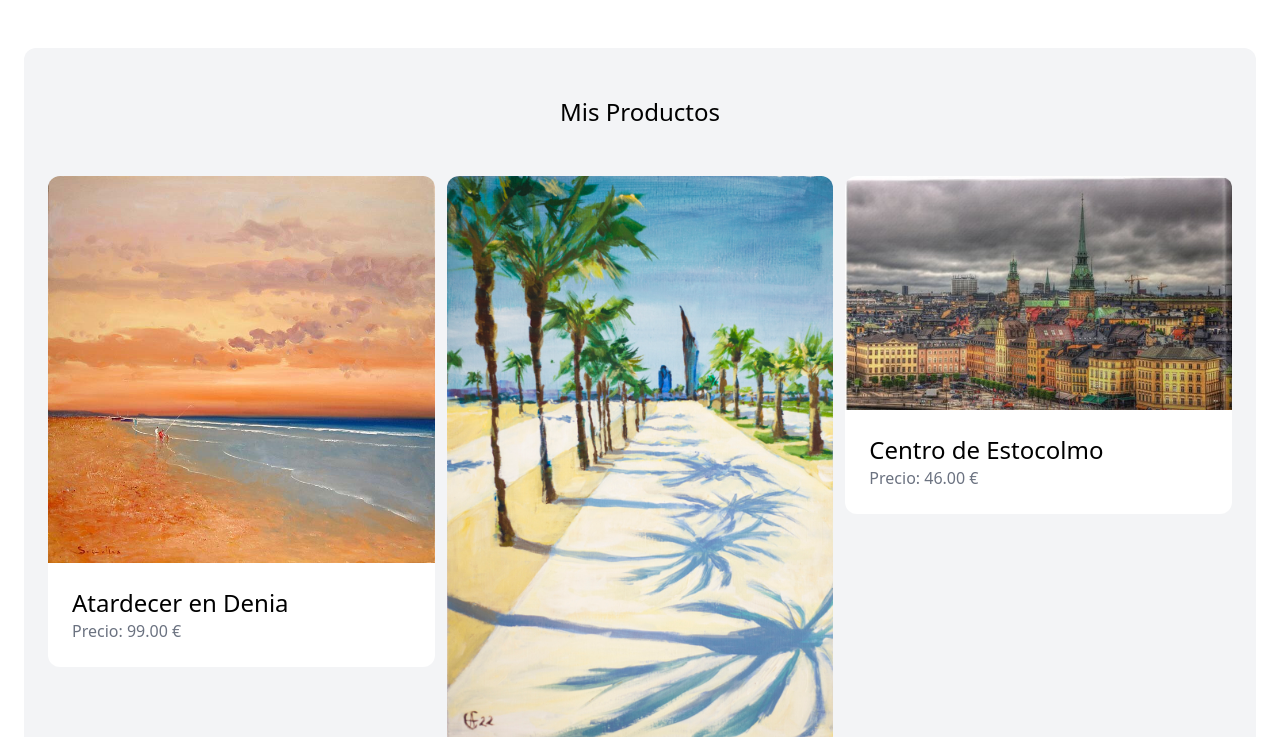
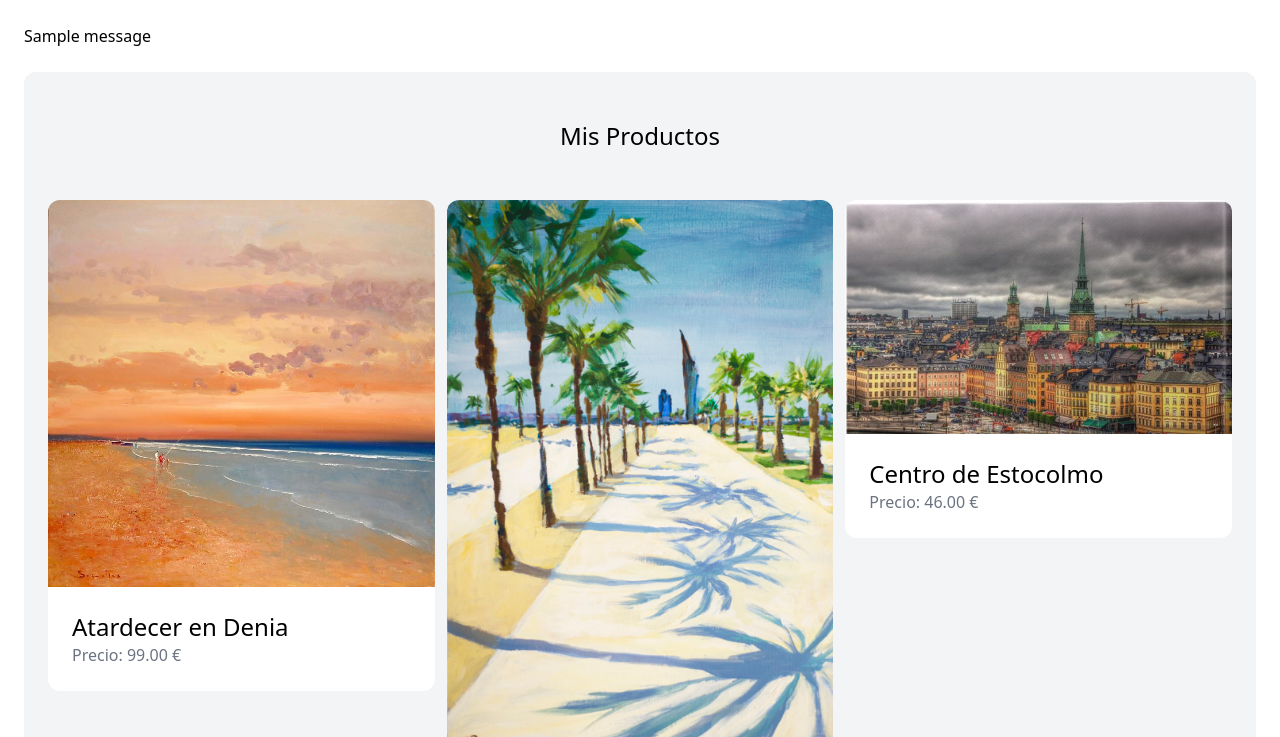
Before and after one commit to Yuuta094/PGPI-G2.12, a Django app: page /dashboard/ in a window 1280 px wide. Shown: the part 81-818 px from the top of the page. Run offline with Django 4.2, Linux system fonts and the light colour scheme; a user stored in the database is signed in; data comes from the database, SQL or seed files in the repository; both versions use the stored data as it was after the commit; tables that the repository leaves empty hold one stand-in row (values such as "Sample post"); one stand-in notice (Sample message) is shown; some libraries are stand-ins or nearby versions.

Commit message:
Se ha arregaldo que solo los admin puedan acceder a la pagina de dashboard

```diff
--- a/artUS/artus/artus/settings.py
+++ b/artUS/artus/artus/settings.py
@@ -47,7 +47,7 @@ INSTALLED_APPS = [
     'product',
     'shoppingCart',
 ]
-
+MESSAGE_STORAGE = 'django.contrib.messages.storage.fallback.FallbackStorage'
 MIDDLEWARE = [
     'django.middleware.security.SecurityMiddleware',
     'django.contrib.sessions.middleware.SessionMiddleware',
--- a/artUS/artus/dashboard/templates/dashboard/index.html
+++ b/artUS/artus/dashboard/templates/dashboard/index.html
@@ -3,6 +3,13 @@
 {% block title %}Dashboard{% endblock %}
 
 {% block content %}
+    {% if messages %}
+        {% for message in messages %}
+            <div>
+             {{ message }}
+            </div>
+        {% endfor %}
+    {% endif %}
     <div class="mt-6 px-6 py-12 bg-gray-100 rounded-xl">
         <h2 class="mb-12 text-2xl text-center">Mis Productos</h2>
 
--- a/artUS/artus/dashboard/views.py
+++ b/artUS/artus/dashboard/views.py
@@ -1,20 +1,17 @@
 from django.shortcuts import render, redirect, get_object_or_404
 from django.contrib.auth.decorators import login_required
 from product.models import Artwork
-
+from django.contrib import messages
 from product.forms import EditItemForm
 
-
-
-
-# Create your views here.
-
-
-
 @login_required
-def index(request):   # created_by = models.ForeignKey(User, on_delete=models.CASCADE)
-
-    artworks = Artwork.objects.filter() #faltaría filtarlo por el usuario que lo ha creado
+def index(request):
+    if request.user.is_superuser:
+        artworks = Artwork.objects.all()
+    else:
+        artworks = Artwork.objects.none()  # No artworks for non-superusers
+        if not 'No tienes los permisos.' in [str(message) for message in messages.get_messages(request)]:
+            messages.error(request, 'No tienes los permisos.')
     return render(request, 'dashboard/index.html', {
         'artworks': artworks,
     })
--- a/artUS/artus/product/models.py
+++ b/artUS/artus/product/models.py
@@ -22,6 +22,7 @@ class Artwork(models.Model):
     manufacturer = models.CharField(max_length=100)
     image = models.ImageField(upload_to='product_images', null=True, blank=True)
 
+
     class Meta:
         ordering = ['name']
 
```
Also changed, not shown: artUS/artus/db.sqlite3.
